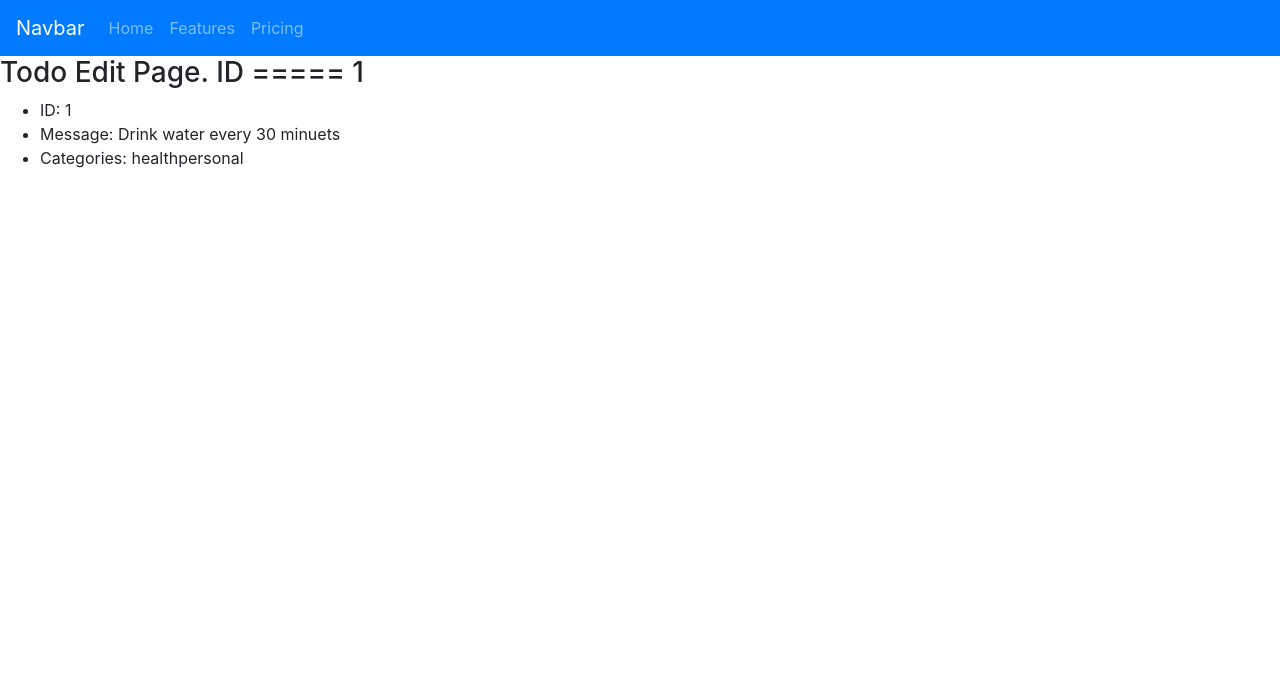
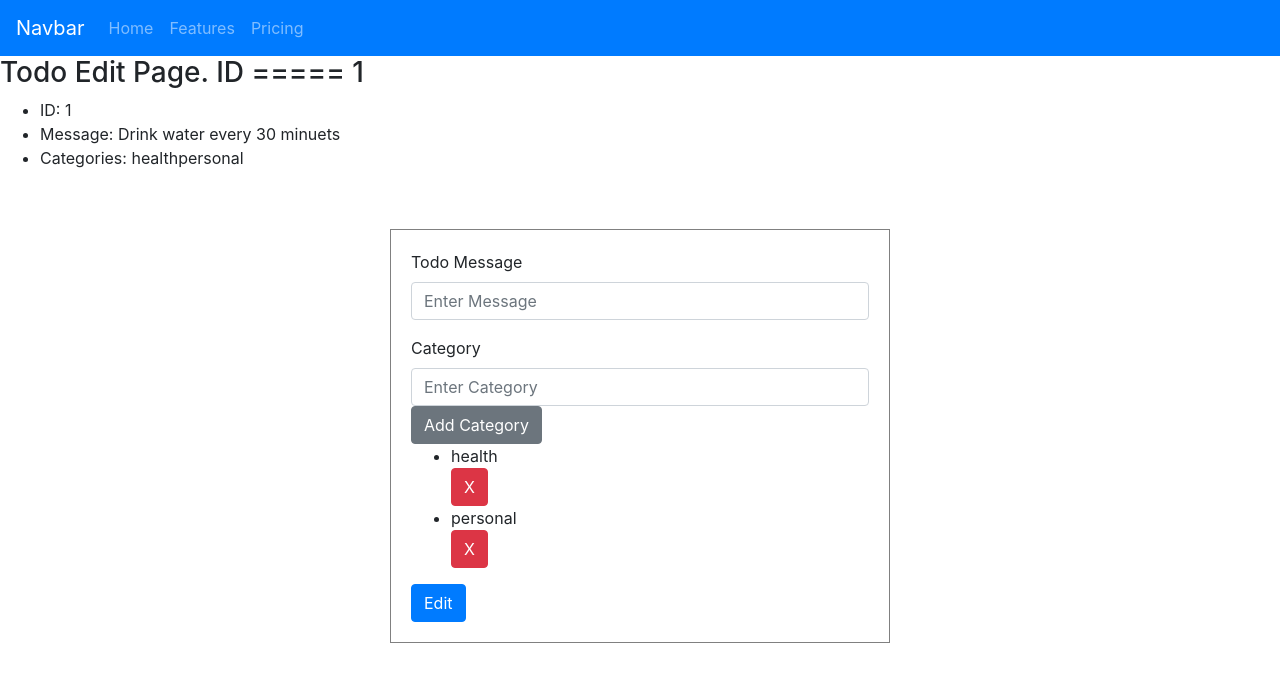
Before and after one commit to Broadway-Infosys-Class/react-typescript-monorepo, a React (Create React App) app: page /todo/edit/1 in a window 1280 px wide. Shown: the top 682 px of the page. Built offline with nearby package versions, Linux system fonts and the light colour scheme; data requests are answered from the project's data file.

Commit message:
add todo edit page

```diff
--- a/src/pages/EditTodo.tsx
+++ b/src/pages/EditTodo.tsx
@@ -1,5 +1,8 @@
 import axios from "axios";
 import React, { useEffect, useState } from "react";
+import { Button, Form } from "react-bootstrap";
+import { createUseStyles } from "react-jss";
+import { useHistory } from "react-router";
 
 interface ITodo {
   id: number;
@@ -7,29 +10,141 @@ interface ITodo {
   category: string[];
 }
 
+const useStyles = createUseStyles({
+  mainWrapper: {
+    maxWidth: 500,
+    margin: "59px auto",
+    padding: 20,
+    border: "1px solid grey",
+  },
+  buttonWrapper: {
+    display: "flex",
+    justifyContent: "center",
+  },
+  categoryList: {},
+});
+
 const EditTodo = (props: any) => {
+  const classes = useStyles();
+  const history = useHistory();
   const todoId = props.match.params.id;
   const [selectedTodo, setSelectedTodo] = useState({} as ITodo);
+  const [message, setMessage] = useState("" as string);
+  const [categoriesList, setCategoriesList] = useState([] as string[]);
+  const [category, setCategory] = useState("" as string);
 
   const getTodoById = async () => {
     const response = await axios.get(`http://localhost:4000/todos/${todoId}`);
     setSelectedTodo(response.data);
+    setMessage(selectedTodo.message);
+    console.log(message);
+    setCategoriesList(selectedTodo.category);
+  };
+
+  const handleMessageChange = (event: any) => {
+    event.persist();
+    setMessage(event.target.value);
+  };
+
+  const handleCategoryChange = (event: any) => {
+    event.persist();
+    setCategory(event.target.value);
+  };
+
+  const addToCategory = (event: any) => {
+    event.persist();
+    // categoriesList.push(catodo/edit/1tegory);
+    // let newCatList = categoriesList;
+
+    setCategoriesList([...categoriesList, category]);
+
+    // setCategoriesList([...categoriesList, work])
+
+    // newCatList.push(category);
+    // setCategoriesList(newCatList);
+    // console.log(categoriesList);
+  };
+
+  const deleteCategory = (position: number) => {
+    console.log(position);
+    let catList = selectedTodo.category;
+    catList.splice(position, 1);
+    setSelectedTodo({ ...selectedTodo, category: [...catList] });
+  };
+
+  const handleSubmit = async () => {
+    let myObj = {
+      message: message,
+      category: selectedTodo.category,
+    };
+    const response = await axios.patch(
+      `http://localhost:4000/todos/${todoId}`,
+      myObj
+    );
+    history.push("/");
   };
 
   useEffect(() => {
-    getTodoById();
+    if (!message) {
+      getTodoById();
+    }
   }, []);
 
   return (
     <div>
       <h3>Todo Edit Page. ID ===== {todoId}</h3>
+      <ul>
+        <li>ID: {selectedTodo.id}</li>
+        <li>Message: {selectedTodo.message}</li>
+        <li>Categories: {selectedTodo.category}</li>
+      </ul>
+      {selectedTodo && (
+        <div className={classes.mainWrapper}>
+          <Form.Group controlId="formBasicMessage">
+            <Form.Label>Todo Message</Form.Label>
+            <Form.Control
+              value={message}
+              onChange={handleMessageChange}
+              name="message"
+              type="text"
+              placeholder="Enter Message"
+            />
+          </Form.Group>
 
-      {selectedTodo && (
-        <ul>
-          <li>ID: {selectedTodo.id}</li>
-          <li>Message: {selectedTodo.message}</li>
-          <li>Categories: {selectedTodo.category}</li>
-        </ul>
+          <Form.Group>
+            <Form.Label>Category</Form.Label>
+            <Form.Control
+              onChange={handleCategoryChange}
+              name="cat"
+              type="text"
+              placeholder="Enter Category"
+              value={category}
+            />
+            <Button onClick={addToCategory} variant="secondary">
+              Add Category
+            </Button>
+            {console.log(categoriesList)}
+            {selectedTodo.category && (
+              <ul className={classes.categoryList}>
+                {selectedTodo.category.map((cat, index) => (
+                  <>
+                    <li>{cat}</li>
+                    <Button
+                      onClick={() => deleteCategory(index)}
+                      variant="danger"
+                    >
+                      X
+                    </Button>
+                  </>
+                ))}
+              </ul>
+            )}
+          </Form.Group>
+
+          <Button onClick={handleSubmit} variant="primary">
+            Edit
+          </Button>
+        </div>
       )}
     </div>
   );
```
